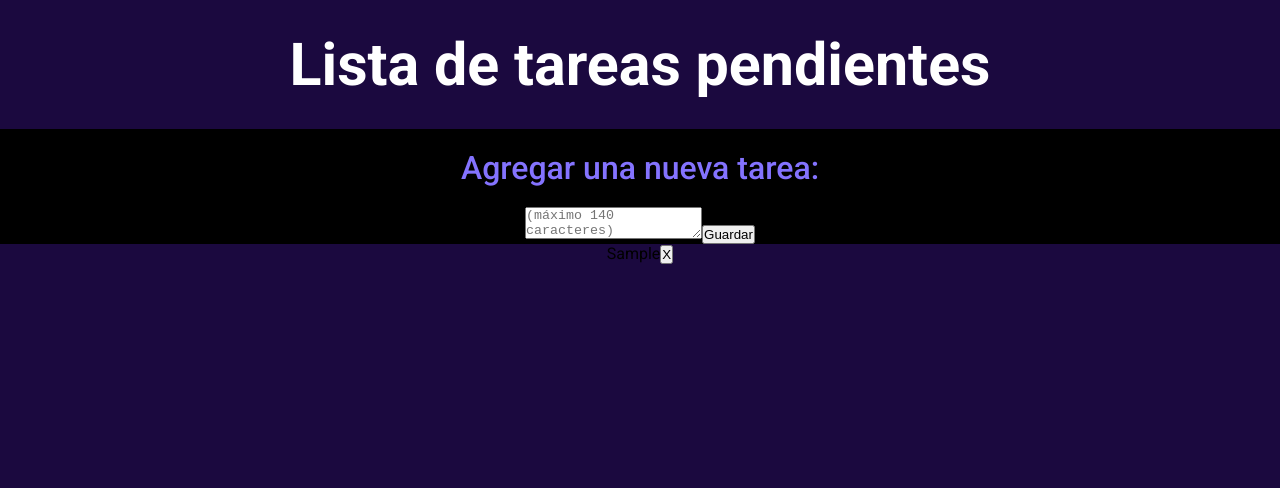
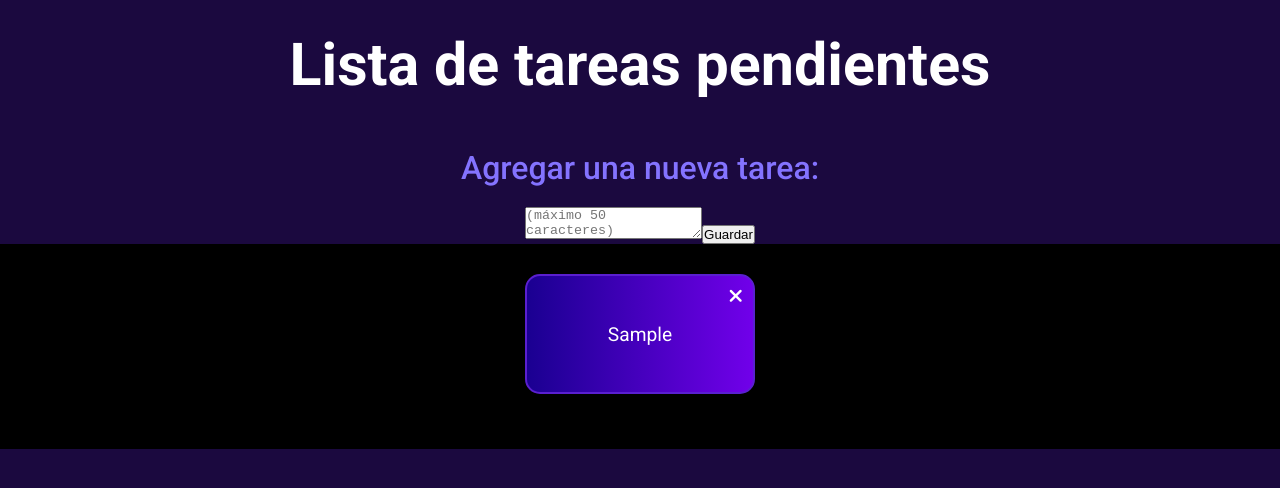
Before and after one commit to vdelaconcep/practico12, a React (Vite) app: page / in a window 1280 px wide. Both pictures are taken after typing "Sample" into the empty fields and a click on the button "Guardar". Shown: the top 488 px of the page. Built offline with nearby package versions, Linux system fonts and the light colour scheme.

Commit message:
Trabajando en css

```diff
--- a/index.html
+++ b/index.html
@@ -9,5 +9,6 @@
   <body>
     <div id="root"></div>
     <script type="module" src="/src/main.jsx"></script>
+    <script src="https://kit.fontawesome.com/5eafe979f1.js" crossorigin="anonymous"></script>
   </body>
 </html>
--- a/src/App.jsx
+++ b/src/App.jsx
@@ -26,7 +26,6 @@ function App() {
       <h1 className='titulo-principal'>Lista de tareas pendientes</h1>
       <TaskForm lista={lista} setLista={setLista} />
       <TaskList lista={lista} setLista={setLista} />
-      {lista.length === 0 && <h1>Todavía no hay tareas en la lista</h1>}
     </main>
   );
 }
--- a/src/components/TaskForm.jsx
+++ b/src/components/TaskForm.jsx
@@ -18,9 +18,9 @@ const TaskForm = ({ lista, setLista }) => {
             <form>
                 <textarea
                     type="text"
-                    placeholder="(máximo 140 caracteres)"
+                    placeholder="(máximo 50 caracteres)"
                     value={tarea}
-                    maxLength={140}
+                    maxLength={50}
                     onChange={(e) => setTarea(e.target.value)}
                     required
                 />
--- a/src/components/TaskList.jsx
+++ b/src/components/TaskList.jsx
@@ -9,18 +9,24 @@ const TaskList = ({ lista, setLista }) => {
     }
 
     return (
-        <>
+        <section className='tasklist'>
             {lista.map((elemento, index) => (
-                <div key={index}>
+                <div
+                    className='items-lista'
+                    key={index}>
                     {elemento}
                     <button
+                        className='items-lista-boton'
                         onClick={() => eliminar(index)}
                     >
-                        X
+                        <i class="fa-solid fa-xmark"></i>
                     </button>
                 </div>
             ))}
-        </>
+            <div>
+                {lista.length === 0 && <p>Todavía no hay tareas en la lista</p>}
+            </div>
+        </section>
     );
 };
 
--- a/src/components/components.css
+++ b/src/components/components.css
@@ -1,5 +1,4 @@
 .taskform {
-    background-color: black;
     width: 100%;
     display: flex;
     flex-direction: column;
@@ -13,3 +12,42 @@
     font-size: 2em;
     font-weight: 500;
 }
+
+.tasklist {
+    background-color: black;
+    width: 100%;
+    padding: 30px;
+    display: flex;
+    justify-content: center;
+    align-items: center;
+    flex-wrap: wrap;
+}
+
+.items-lista {
+    position: relative;
+    width: 230px;
+    height: 120px;
+    margin: 0 1.5% 25px 1.5%;
+    padding: 25px;
+    display: flex;
+    overflow: hidden;
+    justify-content: center;
+    align-items: center;
+    background: linear-gradient(to right, #1A0091, #7100EA);
+    color: white;
+    font-size: 1.2em;
+    border-radius: 15px;
+    border: 2px solid #5A1FD0;
+}
+
+.items-lista-boton {
+    position: absolute;
+    right: 10px;
+    top: 10px;
+    border: none;
+    color: white;
+    font-size: 1em;
+    font-weight: 100;
+    background-color: transparent;
+    cursor: pointer;
+}
```
